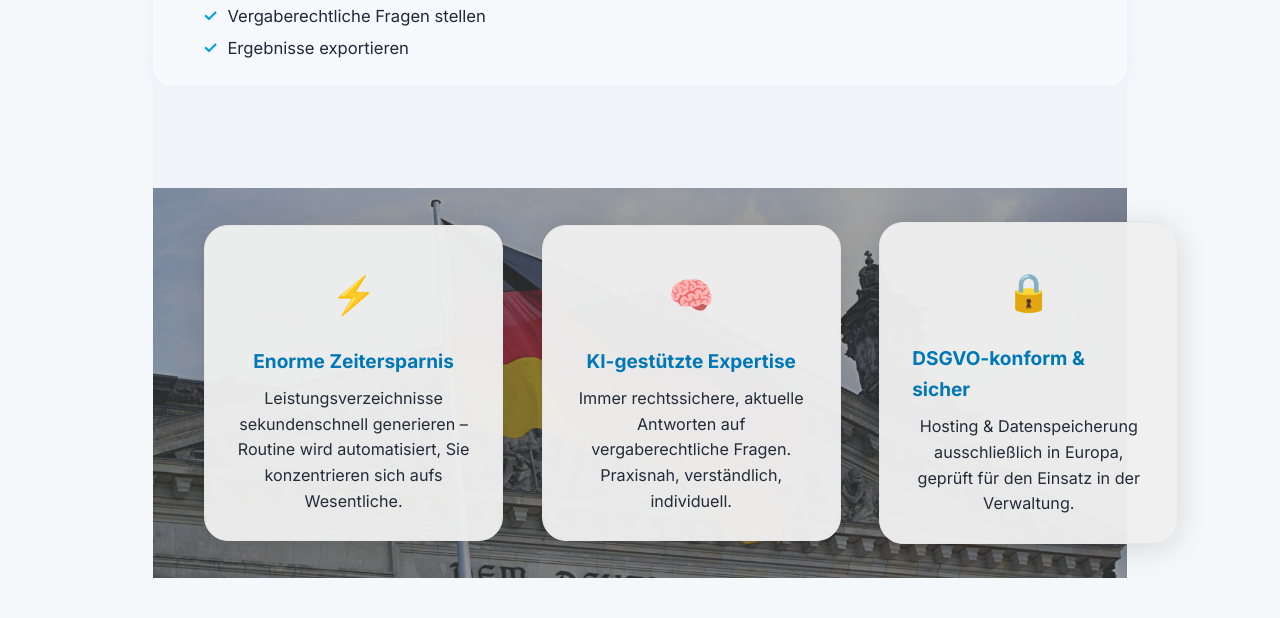
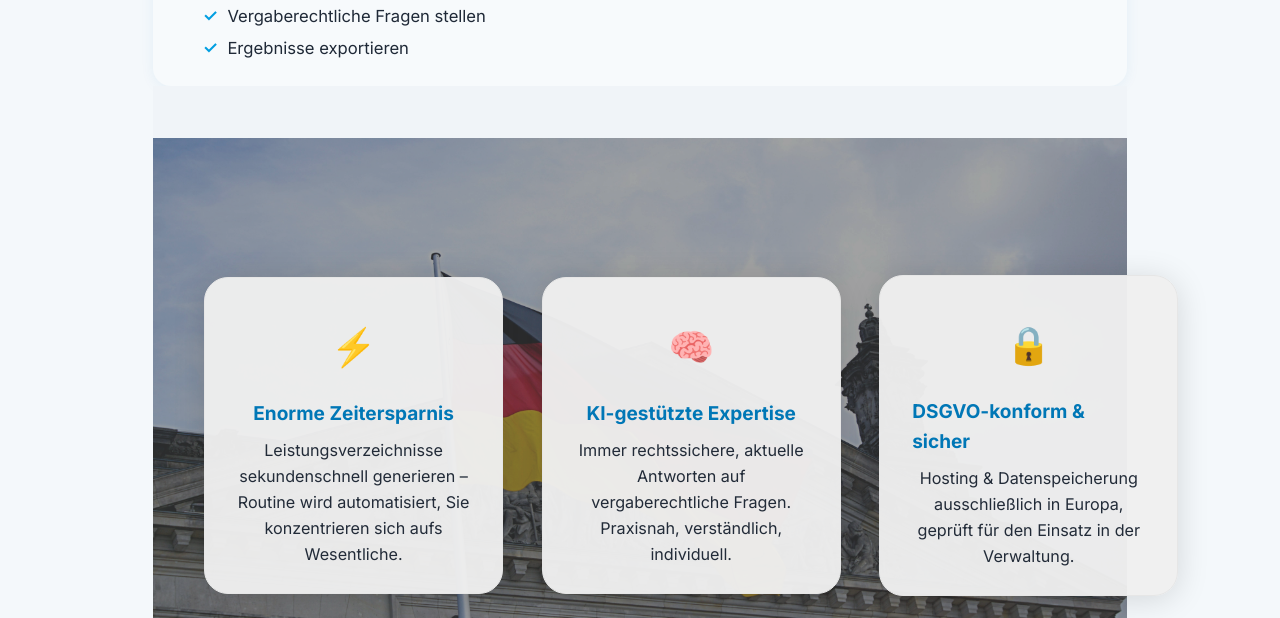
Before and after one commit to NoClueWhatsoever-coder/Vergabeassistent, a website: page index.html in a window 1280 px wide. Shown: the part 1244-1862 px from the top of the page. Drawn offline with nearby package versions, Linux system fonts and the light colour scheme.

Commit message:
Kernfunktionen integriert

```diff
--- a/css/style.css
+++ b/css/style.css
@@ -116,6 +116,7 @@ header nav a:hover {
 }
 .hero-video {
   width: 100%;
+  height: auto;
   object-fit: cover;
   object-position: center 30%;
   position: absolute;
@@ -128,6 +129,10 @@ header nav a:hover {
   position: relative;
   z-index: 2;
   width: 100%;
+  max-width: 1000px;
+  margin-left: auto;
+  margin-right: auto;
+  box-sizing: border-box;
   text-align: center;
   color: #fff;
   text-shadow: 0 2px 18px #0a162366;
@@ -135,7 +140,6 @@ header nav a:hover {
   flex-direction: column;
   align-items: center;
   justify-content: flex-start;
-  height: 100%;
   padding-top: 48px;
   gap: 1.4rem;
 }
@@ -289,14 +293,16 @@ header nav a:hover {
 }
 
 .hero-registerbox {
+  width: 100%;
+  max-width: 1000px;
+  margin-left: auto;
+  margin-right: auto;
+  box-sizing: border-box;
   margin-top: 2.8rem;
   background: #f7fafc;
   border-radius: 18px;
   box-shadow: 0 2px 14px #0077b612;
   padding: 2.1rem 1.5rem 1.2rem 1.5rem;
-  max-width: 960px;
-  margin-left: auto;
-  margin-right: auto;
 }
 .register-form {
   display: flex;
@@ -350,8 +356,11 @@ header nav a:hover {
 /* ABSTAND/FARBE ZWISCHEN VIDEO UND BILD */
 .section-gap-alt {
   width: 100%;
+  max-width: 1000px;
+  margin-left: auto;
+  margin-right: auto;
+  box-sizing: border-box;
   min-height: 52px;
-  height: 8vw;
   background: #f0f4f8;
   display: flex;
   align-items: center;
@@ -360,6 +369,11 @@ header nav a:hover {
 /* VORTEILE-BILDSEKTION: Banner, volle Breite, angemessene Höhe */
 .vorteile-bildsektion {
   width: 100%;
+  max-width: 1000px;
+  height: auto;
+  margin-left: auto;
+  margin-right: auto;
+  box-sizing: border-box;
   position: relative;
   display: flex;
   justify-content: center;
@@ -367,16 +381,22 @@ header nav a:hover {
   margin-top: 0;
   margin-bottom: 2.7rem;
   min-height: 340px;
-  height: 390px;
 }
 .vorteile-img-wrapper {
   width: 100%;
-  height: 100%;
+  max-width: 1000px;
+  margin-left: auto;
+  margin-right: auto;
+  box-sizing: border-box;
   position: relative;
 }
 .vorteile-bg-img {
   width: 100%;
-  height: 100%;
+  max-width: 1000px;
+  height: auto;
+  margin-left: auto;
+  margin-right: auto;
+  box-sizing: border-box;
   object-fit: cover;
   filter: brightness(0.56) blur(0.1px);
   opacity: 0.82;
```
